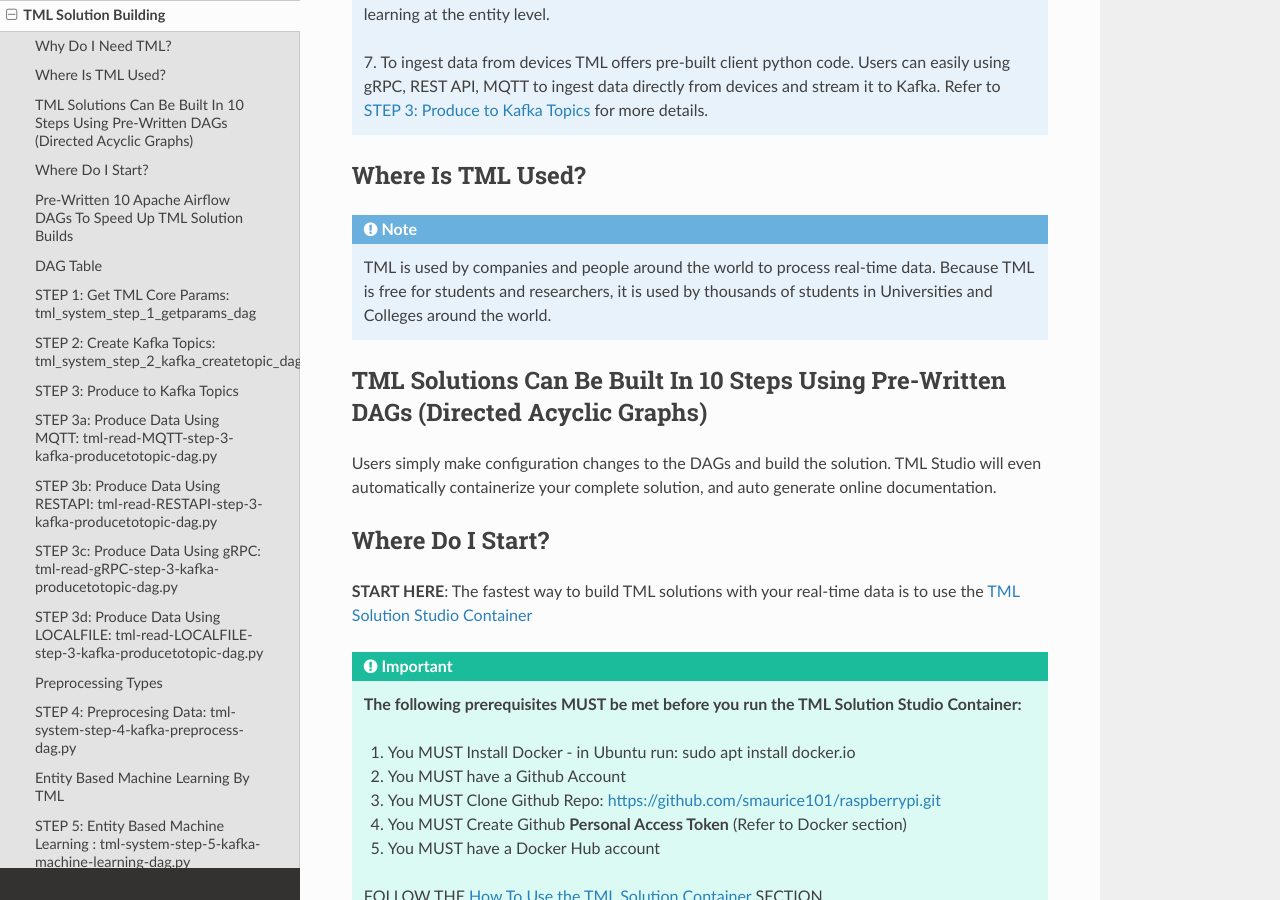
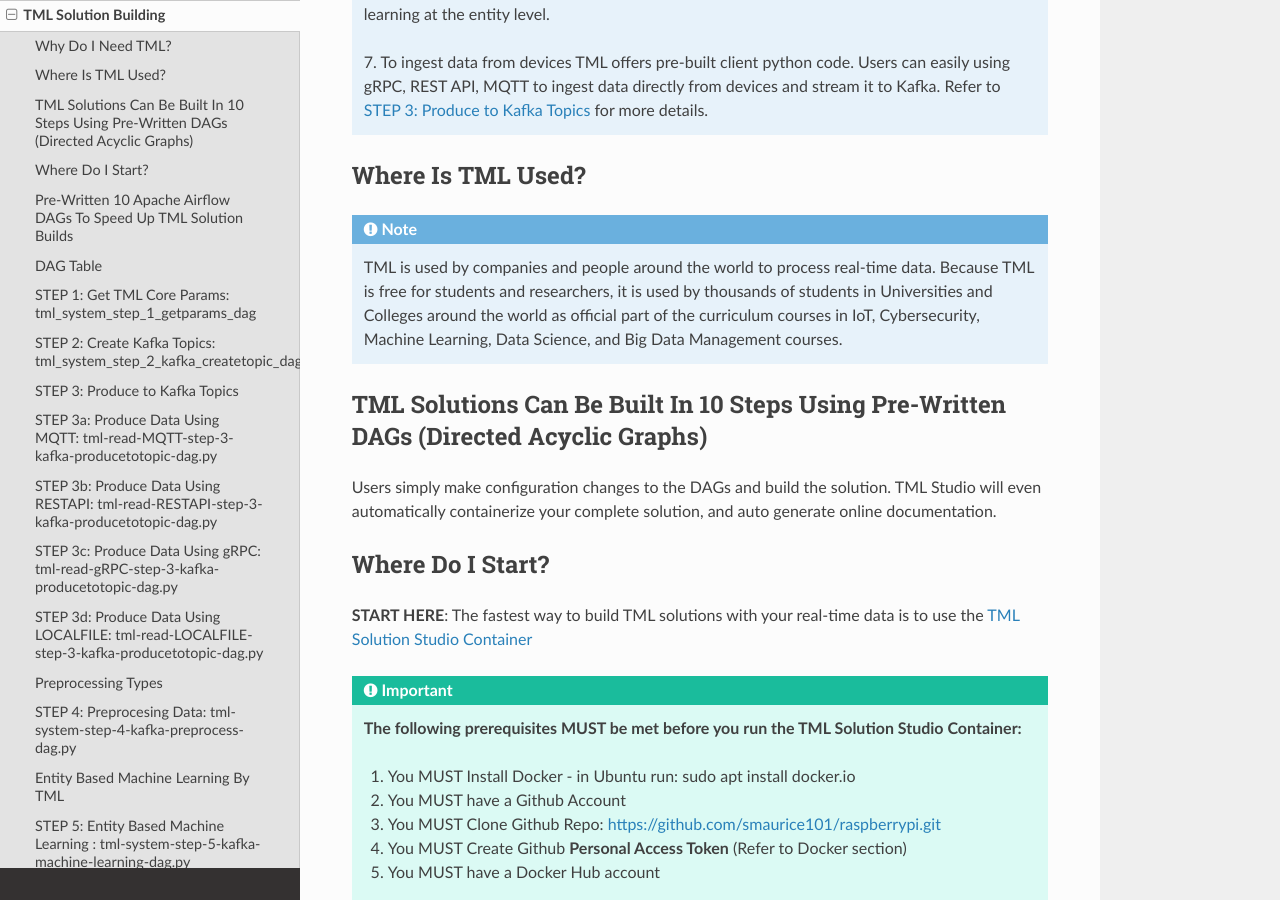
Before and after one commit to smaurice101/readthedocs, a Sphinx documentation site: the page built from docs/source/tmlbuilds.rst, in a window 1280 px wide and 900 px high, scrolled down 950 px. Built offline with Sphinx 7.4.7 and the Read the Docs theme 2.0.0, drawn with Linux system fonts in a browser that asks for light colours.

Commit message:
Update tmlbuilds.rst

```diff
--- a/docs/source/tmlbuilds.rst
+++ b/docs/source/tmlbuilds.rst
@@ -36,7 +36,8 @@
 
 .. note::
    TML is used by companies and people around the world to process real-time data.  Because TML is free for students and researchers, it is used by thousands of
-   students in Universities and Colleges around the world.
+   students in Universities and Colleges around the world as official part of the curriculum courses in IoT, Cybersecurity, Machine Learning, Data Science, and
+   Big Data Management courses.
 
 TML Solutions Can Be Built In 10 Steps Using Pre-Written DAGs (Directed Acyclic Graphs)
 ----------------------------------------------------------
```
